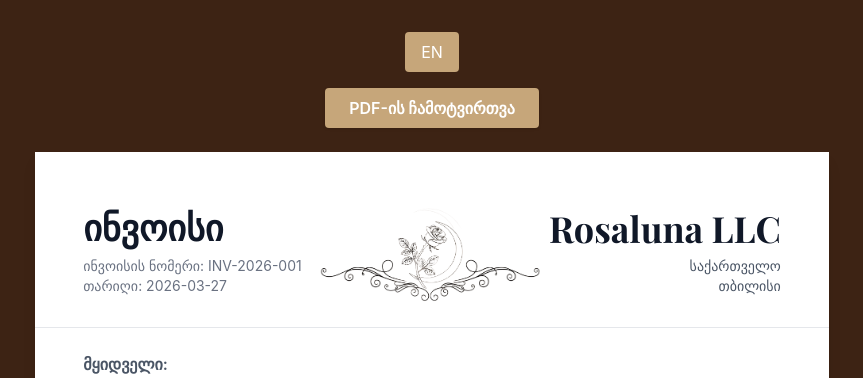
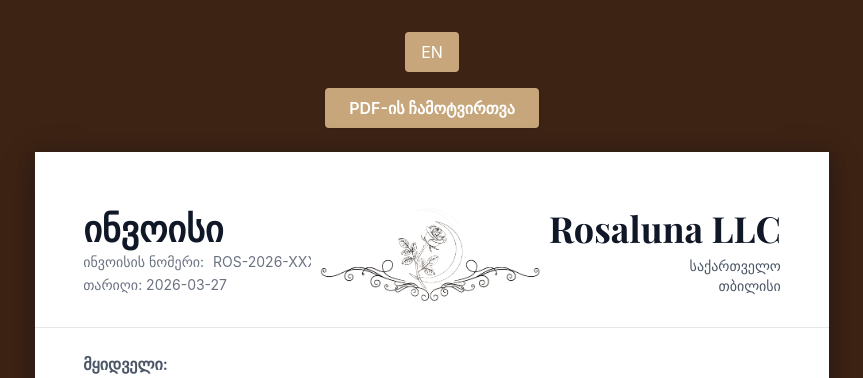
Before and after one commit to Ge0rgeM/invoice-app, a React (Vite) app: page / in a window 1280 px wide. Shown: the top 378 px of the page, without its empty margins (208-1071 px from the left). Built offline with nearby package versions, Linux system fonts and the light colour scheme; a web font is replaced by a local one.

Commit message:
Added Invoice Number Change Logic + UI Fixes

```diff
--- a/src/App.jsx
+++ b/src/App.jsx
@@ -3,7 +3,7 @@
 
 function App() {
   return (
-    <div className="App origin-top scale-[0.55] min-[600px]:scale-75 min-[800px]:scale-100 w-full h-full">
+    <div className="App origin-top scale-[0.50] min-[600px]:scale-75 min-[800px]:scale-100 w-full h-full">
       <Invoice />
     </div>
   )
--- a/src/Components/BilledTo.jsx
+++ b/src/Components/BilledTo.jsx
@@ -18,7 +18,7 @@
             value={client.name}
             onChange={handleClientChange}
             placeholder={t("client_name_placeholder")}
-            className="w-full font-bold text-gray-900 bg-transparent border border-transparent hover:border-gray-200 focus:border-blue-500 focus:bg-white focus:ring-2 focus:ring-blue-200 rounded px-2 py-1  transition-all outline-none"
+            className="cursor-pointer w-full font-bold text-gray-900 bg-transparent border border-transparent hover:border-gray-200 focus:border-blue-500 focus:bg-white focus:ring-2 focus:ring-blue-200 rounded px-2 py-1  transition-all outline-none"
           />
 
           <textarea
@@ -27,7 +27,7 @@
             onChange={handleClientChange}
             placeholder={t("client_address_placeholder")}
             rows={1}
-            className="w-full text-sm text-gray-600 bg-transparent border border-transparent hover:border-gray-200 focus:border-blue-500 focus:bg-white focus:ring-2 focus:ring-blue-200 rounded px-2 py-1  mt-1 transition-all outline-none resize-none overflow-hidden"
+            className="cursor-pointer w-full text-sm text-gray-600 bg-transparent border border-transparent hover:border-gray-200 focus:border-blue-500 focus:bg-white focus:ring-2 focus:ring-blue-200 rounded px-2 py-1  mt-1 transition-all outline-none resize-none overflow-hidden"
           />
 
           <input
@@ -36,7 +36,7 @@
             value={client.email}
             onChange={handleClientChange}
             placeholder={t("client_email_placeholder")}
-            className="w-full text-sm text-gray-600 bg-transparent border border-transparent hover:border-gray-200 focus:border-blue-500 focus:bg-white focus:ring-2 focus:ring-blue-200 rounded px-2 py-1  mt-1 transition-all outline-none"
+            className="cursor-pointer w-full text-sm text-gray-600 bg-transparent border border-transparent hover:border-gray-200 focus:border-blue-500 focus:bg-white focus:ring-2 focus:ring-blue-200 rounded px-2 py-1  mt-1 transition-all outline-none"
           />
         </div>
         </>
--- a/src/Components/Header.jsx
+++ b/src/Components/Header.jsx
@@ -1,18 +1,55 @@
 import logo from '@/assets/Logo.png';
 import { useTranslation } from "react-i18next";
+import { useState } from 'react';
 
 export default function Header({ headerRef }) {
     const { t } = useTranslation();
+    const [invoiceNumber, setInvoiceNumber] = useState(t("default_invoice_number"));
     const invoiceDate = new Date().toISOString().split('T')[0]; // YYYY-MM-DD format
     return (
         <div
           ref={headerRef}
-          className="grid grid-cols-3 items-center px-12 pt-12 pb-6 border-b border-gray-200 bg-white"
+          className="grid grid-cols-3 items-center px-12 pt-12 pb-6 border-b border-gray-200 bg-white text-nowrap"
         >
           {/* Left: Invoice Details */}
           <div className="flex flex-col items-start">
             <h1 className="text-4xl font-bold text-gray-900">{t("invoice")}</h1>
-            <p className="text-sm text-gray-500 mt-2">{t("invoice_number")}: INV-2026-001</p>
+            <div className="flex flex-row items-center">
+              <p className="text-sm text-gray-500 whitespace-nowrap">{t("invoice_number")}&nbsp;</p>
+              <input
+                type="text"
+                name="invoice_number"
+                // 1. If the state is empty, force it to show the prefix to start
+                value={invoiceNumber || "ROS-2026-"}
+
+                onChange={(e) => {
+                  const rawValue = e.target.value;
+                  // 2. Temporarily remove the prefix to isolate what the user just typed
+                  const userPart = rawValue.replace("ROS-2026-", "");
+                  // 3. Strip out any letters/symbols and limit it to strictly 3 numbers
+                  const onlyNumbers = userPart.replace(/\D/g, '').slice(0, 3);
+                  // 4. Glue the invincible prefix back onto their numbers!
+                  setInvoiceNumber(`ROS-2026-${onlyNumbers}`);
+                }}
+
+                onBlur={() => {
+                  // 5. When they click away, ensure it pads to 3 digits (e.g., '1' becomes '001')
+                  const currentNumbers = (invoiceNumber || "").replace("ROS-2026-", "");
+                  if (currentNumbers.length > 0) {
+                    const padded = currentNumbers.padStart(3, "0");
+                    setInvoiceNumber(`ROS-2026-${padded}`);
+                  }
+                }}
+
+                placeholder={invoiceNumber}
+                className="
+                  cursor-pointer text-sm text-gray-500 w-1/2 px-1 py-0.5
+                  bg-transparent border border-transparent hover:border-gray-200
+                  focus:border-blue-500 focus:bg-white focus:ring-2 focus:ring-blue-200
+                  rounded transition-all outline-none
+                "
+              />
+            </div>
             <p className="text-sm text-gray-500">{t("date")}: {invoiceDate}</p>
           </div>
 
@@ -21,7 +58,7 @@
             <img
               src={logo}
               alt="Company Logo"
-              className="w-100% object-contain"
+              className="w-full object-contain"
             />
           </div>
 
--- a/src/Components/ItemTable.jsx
+++ b/src/Components/ItemTable.jsx
@@ -39,7 +39,7 @@
                     value={item.description}
                     onChange={(e) => handleItemChange(item.id, 'description', e.target.value)}
                     placeholder={t("item_description_placeholder")}
-                    className="w-full bg-transparent border border-transparent hover:border-gray-200 focus:border-blue-500 focus:bg-white focus:ring-2 focus:ring-blue-200 rounded px-2 py-1 outline-none transition-all"
+                    className="cursor-pointer w-full bg-transparent border border-transparent hover:border-gray-200 focus:border-blue-500 focus:bg-white focus:ring-2 focus:ring-blue-200 rounded px-2 py-1 outline-none transition-all"
                   />
                 </td>
                 <td className="p-2">
@@ -48,7 +48,7 @@
                     min="1"
                     value={item.quantity}
                     onChange={(e) => handleItemChange(item.id, 'quantity', Number(e.target.value))}
-                    className="w-full text-center bg-transparent border border-transparent hover:border-gray-200 focus:border-blue-500 focus:bg-white focus:ring-2 focus:ring-blue-200 rounded px-2 py-1 outline-none transition-all"
+                    className="cursor-pointer w-full text-center bg-transparent border border-transparent hover:border-gray-200 focus:border-blue-500 focus:bg-white focus:ring-2 focus:ring-blue-200 rounded px-2 py-1 outline-none transition-all"
                   />
                 </td>
                 <td className="p-1">
@@ -83,7 +83,7 @@
                         }
                       }}
 
-                      className="w-full text-right bg-transparent outline-none appearance-none"
+                      className="cursor-pointer w-full text-right bg-transparent outline-none appearance-none"
                     />
                     <span className="ml-1 select-none">₾</span>
                   </div>
--- a/src/Invoice/Invoice.jsx
+++ b/src/Invoice/Invoice.jsx
@@ -17,7 +17,7 @@
   const footerRef = useRef(null);
 
   return (
-    <div className="min-h-screen bg-luxury-brown p-8 flex flex-col items-center shadow-lg">
+    <div className="w-full bg-luxury-brown p-8 flex flex-col items-center">
       {/*Toggle Language Button */}
       <ToggleLanguage />
       {/* Download Invoice Button */}
@@ -26,7 +26,7 @@
         The fixed width (w-[210mm] min-h-[297mm]) to mimic A4 paper.
         This ensures your Tailwind layout behaves predictably.
       */}
-      <div className="w-[210mm] h-max min-h-[297mm] bg-white shadow-lg text-gray-800 flex flex-col">
+      <div className="w-[210mm] h-max min-h-[297mm] bg-white shadow-paper text-gray-800 flex flex-col">
         {/* === PART 1: THE HEADER === */}
         <Header headerRef={headerRef} />
         {/* === PART 2: THE BODY === */}
--- a/src/Language/i18n.js
+++ b/src/Language/i18n.js
@@ -14,7 +14,8 @@
         "client_name": "Client", // Placeholder text for client name input
         //Header translations
         "invoice": "Invoice",
-        "invoice_number": "Invoice Number",
+        "invoice_number": "Invoice Number:",
+        "default_invoice_number": "ROS-2026-XXX", // Default value for invoice number input
         "date": "Date",
         //BilledTo translations
         "billed_to": "Billed To:",
@@ -59,7 +60,8 @@
         "client_name": "მყიდველი", // Placeholder text for client name input
         //Header translations
         "invoice": "ინვოისი",
-        "invoice_number": "ინვოისის ნომერი",
+        "invoice_number": "ინვოისის ნომერი:",
+        "default_invoice_number": "ROS-2026-XXX", // Default value for invoice number input
         "date": "თარიღი",
         //BilledTo translations
         "billed_to": "მყიდველი:",
--- a/src/index.css
+++ b/src/index.css
@@ -8,6 +8,11 @@
   --color-luxury-brown: #3D2314;
   --color-luxury-button: #C6A67A;
   --color-luxury-button-hovered: #AF8E5F;
+
+  --shadow-paper: 0px 4px 16px rgba(17, 17, 26, 0.3), 0px 8px 32px rgba(17, 17, 26, 0.3);
+}
+#root{
+  background-color: var(--color-luxury-brown) !important;
 }
 /* body  *{
     border: 1px dotted red;
```
